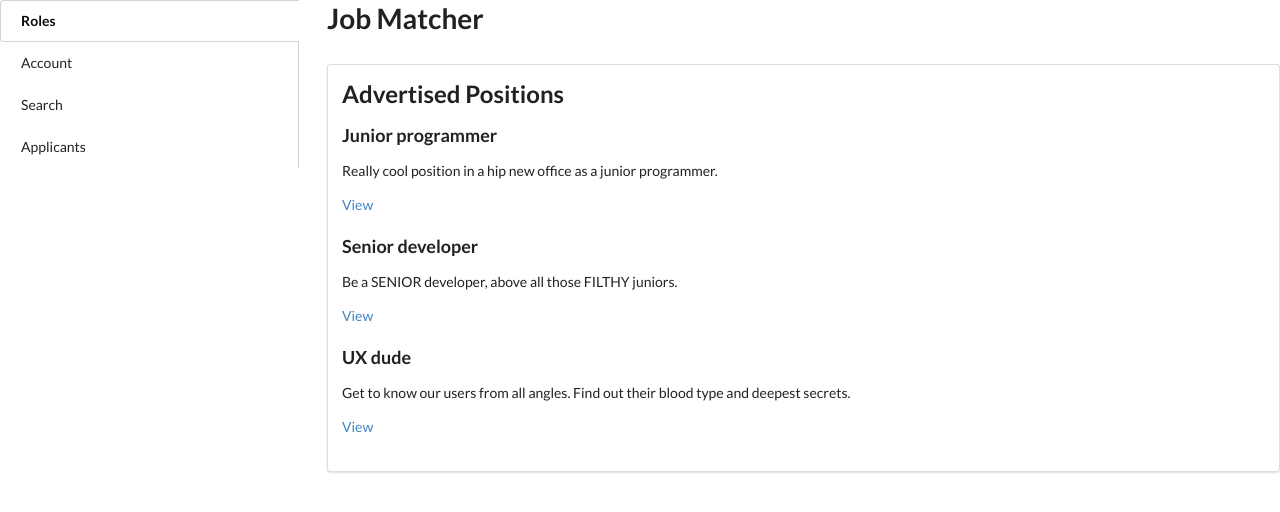
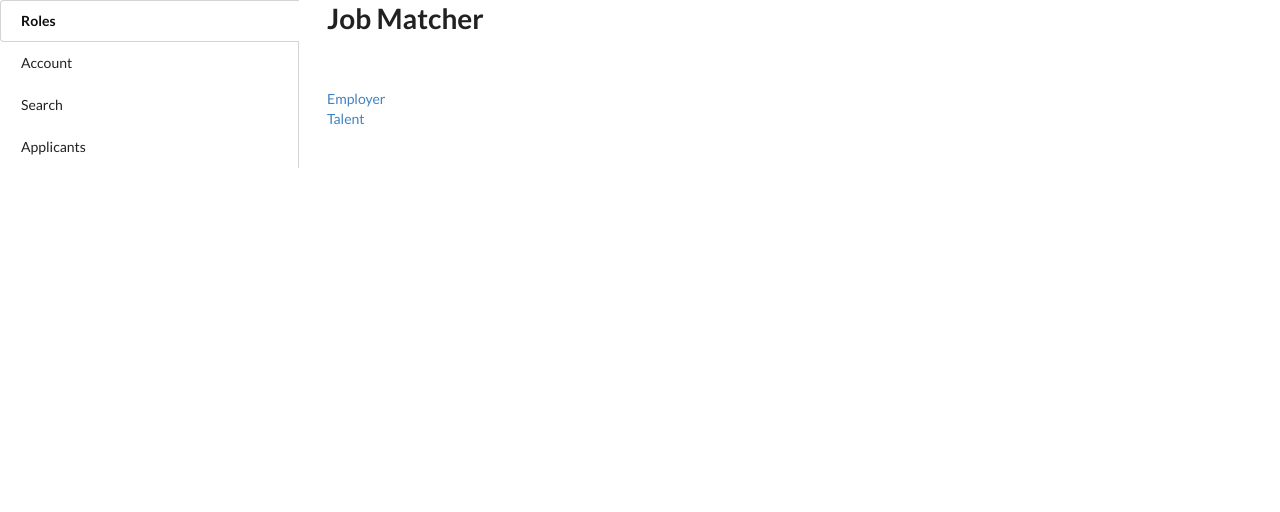
Before and after one commit to ferdyanata/AIP-job-matcher, a React (Create React App) app in the folder react-redux-client/: page /selection in a window 1280 px wide. Before the commit this address led to /advertised-positions. Shown: the top 512 px of the page. Built offline with nearby package versions, Linux system fonts and the light colour scheme.

Commit message:
Created division between employees and talent using URL path

```diff
--- a/react-redux-client/src/AdvertisedPosition/AdvertisedPosition.js
+++ b/react-redux-client/src/AdvertisedPosition/AdvertisedPosition.js
@@ -9,8 +9,8 @@ export default class AdvertisedPosition extends React.Component {
                 <p>{this.props.description}</p>
                 <Link
                     to={{
-                        pathname: `/job-info/${this.props.name}`,
-                    }}
+                        pathname: `/${this.props.usertype}/job-info/${this.props.name}`,
+                        }}
                 >
                     View
                 </Link>
--- a/react-redux-client/src/App.js
+++ b/react-redux-client/src/App.js
@@ -1,8 +1,9 @@
 import React, { Component } from 'react';
 import { Switch, Route, Redirect, withRouter } from 'react-router-dom';
-import AdvertisedPositions from './EmployerAvertisedPositions/EmployerAdvertisedPositions';
+import AdvertisedPositions from './AvertisedPositions/AdvertisedPositions';
 import JobInfo from './JobInfo/JobInfo';
 import SideMenu from './SideMenu/SideMenu';
+import EmployerTalentSelection from './EmployerTalentSelection';
 //Based of https://github.com/le-kang/AIP2018/blob/master/week04/react-router-example/src/App.js
 
 class App extends Component {
@@ -16,9 +17,10 @@ class App extends Component {
           <div class="twelve wide stretched column">
             <h1>Job Matcher</h1>
             <Switch>
-              <Route path='/advertised-positions' component= {AdvertisedPositions}/>
-              <Route path='/job-info/:id' component = {JobInfo}/>
-              <Route render={() => <Redirect to="/advertised-positions"/>} />
+              <Route path='/selection' component= {EmployerTalentSelection} />
+              <Route path='/:usertype/positions' component={AdvertisedPositions}/>
+              <Route path='/:usertype/job-info/:id' component = {JobInfo}/>
+              <Route render={() => <Redirect to="/selection"/>} />
             </Switch>
           </div>
         </div>
--- /dev/null
+++ b/react-redux-client/src/AvertisedPositions/AdvertisedPositions.js
@@ -0,0 +1,32 @@
+import React from 'react';
+import AdvertisedPosition from '../AdvertisedPosition/AdvertisedPosition';
+
+export default class AdvertisedPositions extends React.Component {
+    render() {
+        const usertype = this.props.match.params.usertype;
+        return (
+            <div class="ui segment">
+                <h2> Advertised Positions </h2>
+                {positionData.map( position =>
+                <div>
+                    <AdvertisedPosition {...position} usertype={usertype} />
+                    <br/>
+                </div>
+                )}
+
+                <br/>
+                {usertype === 'employer' ? ( <p>EMPLOYER hi</p>) :
+                <p>Employees dont get to see who has applied! </p>}
+            </div>
+        );
+    }
+}
+
+let positionData = [
+  {name: "Junior programmer",
+    description: "Really cool position in a hip new office as a junior programmer."},
+  {name: "Senior developer",
+    description: "Be a SENIOR developer, above all those FILTHY juniors."},
+  {name: "UX dude",
+    description: "Get to know our users from all angles. Find out their blood type and deepest secrets."}
+];
--- /dev/null
+++ b/react-redux-client/src/EmployerTalentSelection.js
@@ -0,0 +1,26 @@
+import React from 'react';
+import { Link } from 'react-router-dom';
+
+export default class EmployerTalentSelection extends React.Component {
+    render() {
+        return (
+            <div>
+                <Link
+                    to={{
+                        pathname: `/employer/positions`,
+                    }}
+                >
+                    Employer
+                </Link>
+                <br/>
+                <Link
+                    to={{
+                        pathname: `/talent/positions`,
+                    }}
+                >
+                    Talent
+                </Link>
+            </div>
+        )
+    }
+}
--- a/react-redux-client/src/JobInfo/JobInfo.js
+++ b/react-redux-client/src/JobInfo/JobInfo.js
@@ -3,12 +3,14 @@ import AppliedMatchedDetails from '../AppliedMatchedDetails.js/AppliedMatchedDet
 
 export default class JobInfo extends React.Component {
     render() {
+        const usertype = this.props.match.params.usertype;
         return (
             <div class="ui segment">
                 <h4>{this.props.match.params.id}</h4>
                 <p>This role is suited towards a recent university graduate who is familiar with Javascript.</p>
                 <br/>
-                 <AppliedMatchedDetails/>
+                {usertype === 'employer' ? ( <AppliedMatchedDetails/>) : <p>Talent stuff goes here</p>}
+
             </div>
         );
     }
--- a/react-redux-client/src/EmployerAvertisedPositions/EmployerAdvertisedPositions.js
+++ b/react-redux-client/src/TalentViewPositions/TalentViewPositions.js
@@ -8,7 +8,7 @@ export default class AdvertisedPositions extends React.Component {
                 <h2> Advertised Positions </h2>
                 {positionData.map( position =>
                 <div>
-                    <AdvertisedPosition {...position} />
+                    <AdvertisedPosition {...position} usertype="employee" />
                     <br/>
                 </div>
                 )}
```
